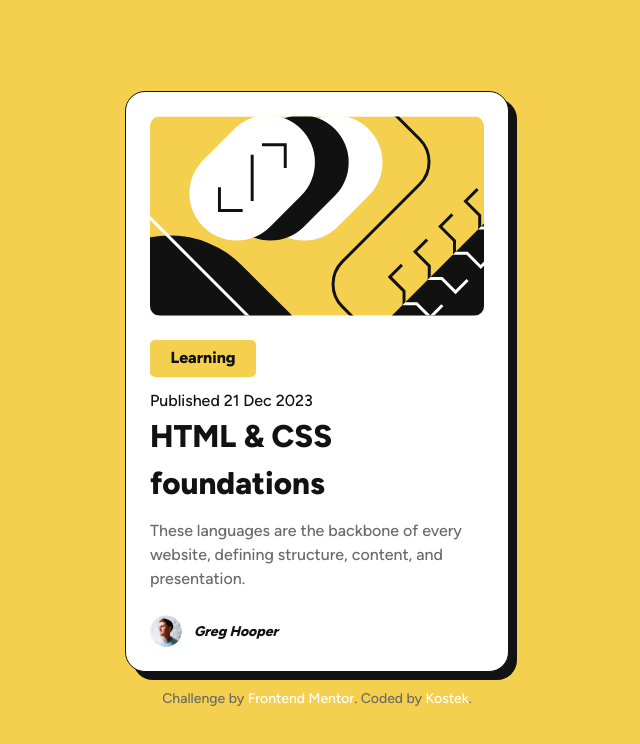
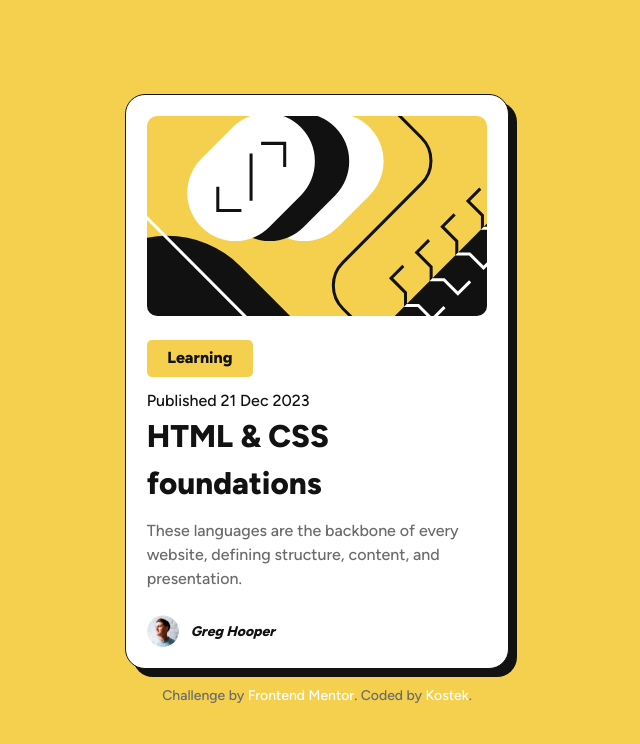
Before and after one commit to 000zer/blog_preview_card, a plain HTML site: page index.html in a window 1280 px wide. Shown: the whole page, without its empty margins (323-963 px from the left). Drawn offline with Linux system fonts and the light colour scheme.

Commit message:
Add files via upload

```diff
--- a/index.html
+++ b/index.html
@@ -33,7 +33,7 @@
       <section class="card_content">
 
         <!-- Category badge -->
-        <span class="category">Learning</span>
+        <div class="category" role="note">Learning</div>
 
         <!-- Publication date -->
         <time class="publish_date" datetime="2023-12-21">Published 21 Dec 2023</time>
@@ -47,12 +47,12 @@
         </p>
 
         <!-- Author information -->
-         <article class="author_info">
+         <section class="author_info">
         <address class="blog_author">
           <img src="./assets/images/image-avatar.webp" alt="Greg Hooper avatar">
           <span>Greg Hooper</span>
         </address>
-        </article>
+        </section>
       </section>
       </article>
     </main>
--- a/styles/style.css
+++ b/styles/style.css
@@ -65,9 +65,9 @@ a {
     border-radius: 1.25rem;
     box-shadow: 0.5rem 0.5rem 0 0 var(--color-gray-950);
     overflow: hidden;
-    max-width: 21rem;
+    max-width: clamp(20rem, 90%, 24rem);
     width: 100%;
-    padding: 1.5rem;
+    padding: clamp(1rem, 1vw + 0.5rem, 1.5rem);
     box-sizing: border-box;
     margin: auto;
 }
@@ -169,9 +169,6 @@ a {
 
 /* Tablet and desktop */
 @media (min-width: 26.25rem) {
-    .blog_card{
-        max-width: 24rem;
-    }
     .card_img {
         background-image: url('../assets/images/illustration-article.svg');
     }
```
